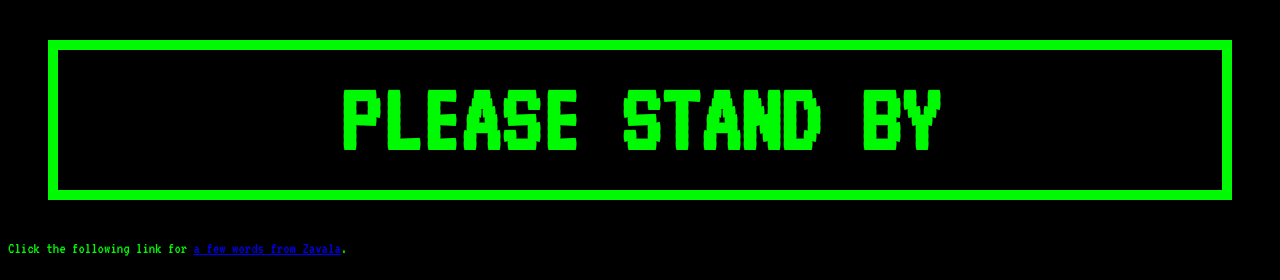
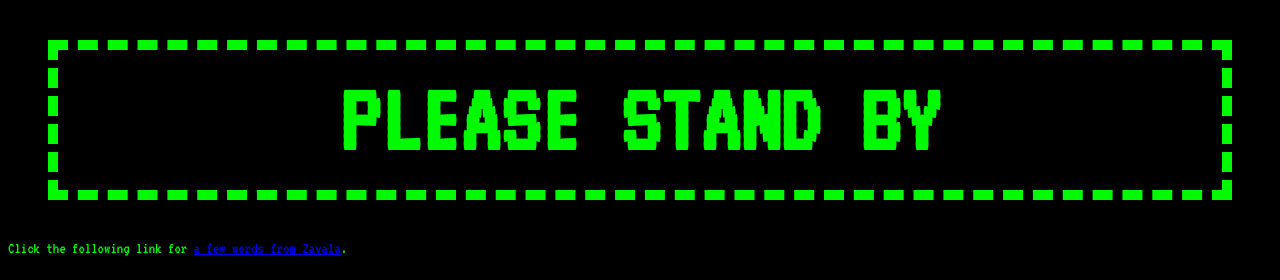
Before and after one commit to lopezelpesado/initial-learning, a plain HTML site: page index.html in a window 1280 px wide. Shown: the top 280 px of the page. Drawn offline with Linux system fonts and the light colour scheme.

Commit message:
mo margin

```diff
--- a/index.html
+++ b/index.html
@@ -63,13 +63,16 @@
 
         border-color: hsl(121, 100%, 49%);
         border-width: 10px;
-        border-style: solid;
+        border-style: dashed;
         text-align: center;
         padding-top: 20px;
         padding-right: 20px;
         padding-bottom: 20px;
         padding-left: 20px;
-        margin: 40px;
+        margin-top: 40px;
+        margin-right: 40px;
+        margin-bottom: 40px;
+        margin-left: 40px;
         font-size: 100px;
 
       }
@@ -85,6 +88,10 @@
         padding-right: 15px;
         padding-bottom: 15px;
         padding-left: 15px;
+        margin-top: 15px;
+        margin-right: 15px;
+        margin-bottom: 15px;
+        margin-left: 15px;
 
       }
 
```
